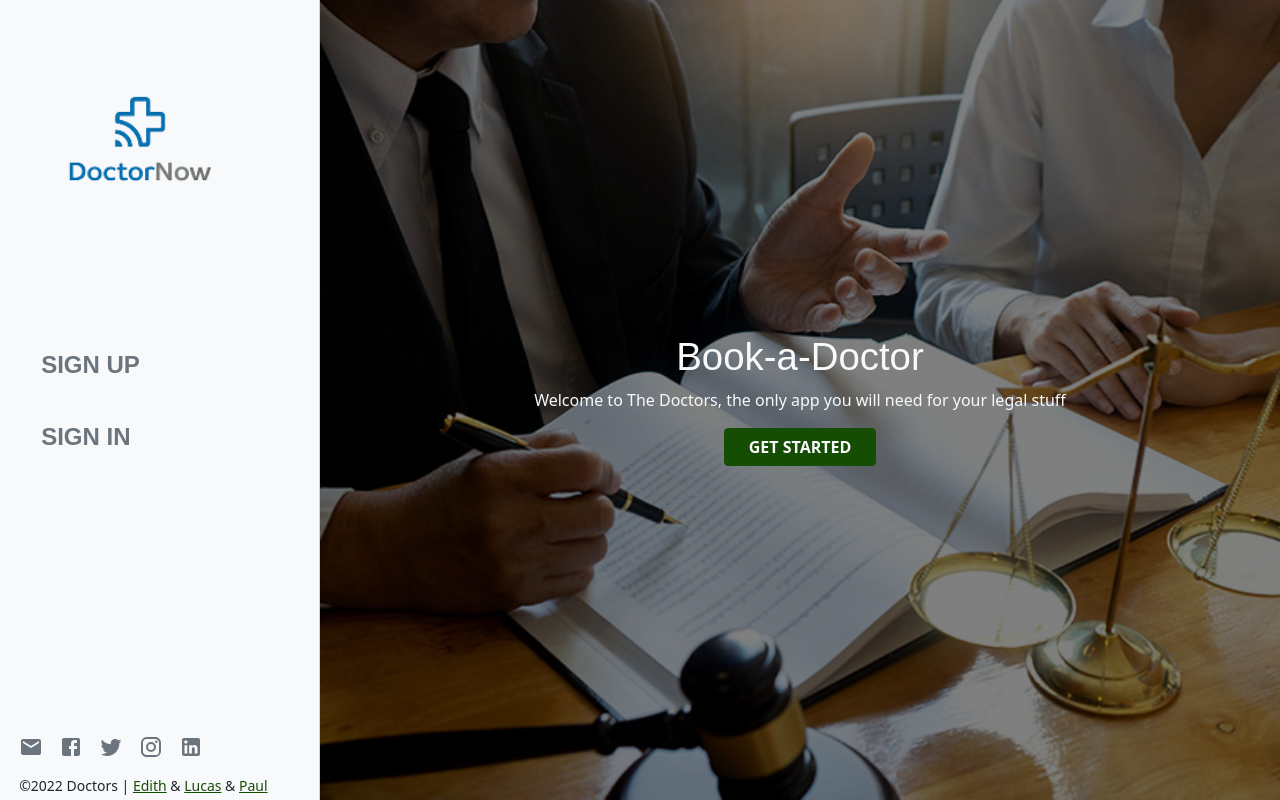
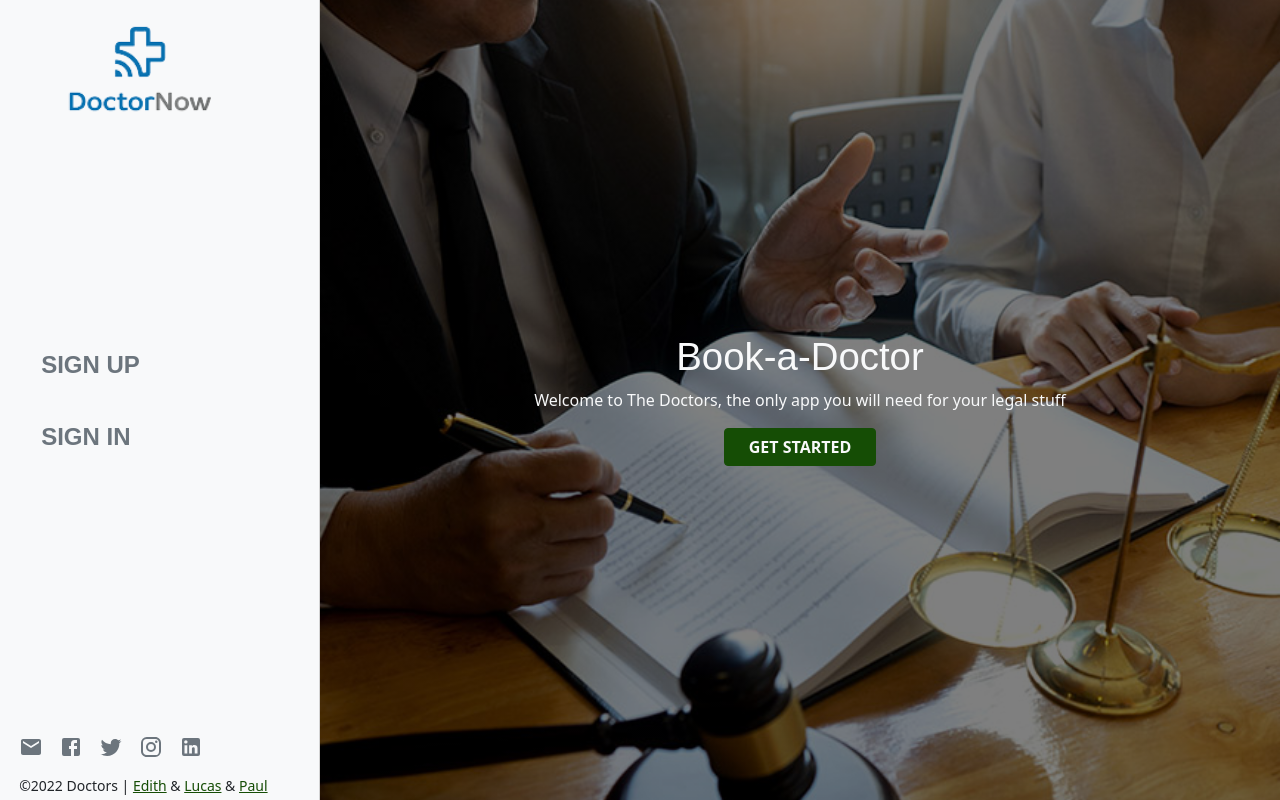
Before and after one commit to Ol-create/Doctors_Appointment, a React (Create React App) app: page / in a window 1280 px wide. Built offline with nearby package versions, Linux system fonts and the light colour scheme; no server answers.

Commit message:
re-adjust the app logo

```diff
--- a/src/assets/stylesheets/_Sidebar.scss
+++ b/src/assets/stylesheets/_Sidebar.scss
@@ -44,9 +44,13 @@
 }
 
 .logo {
+
   font-family: 'Water Brush', cursive;
   font-size: 2.7rem;
-  display: block;
+  display: flex;
+  position: relative;
+  bottom: 70px;
+
 }
 
 .offcanvas-start {
```
Also changed, not shown: 2 other files (tests, documents, lock files or other folders).
